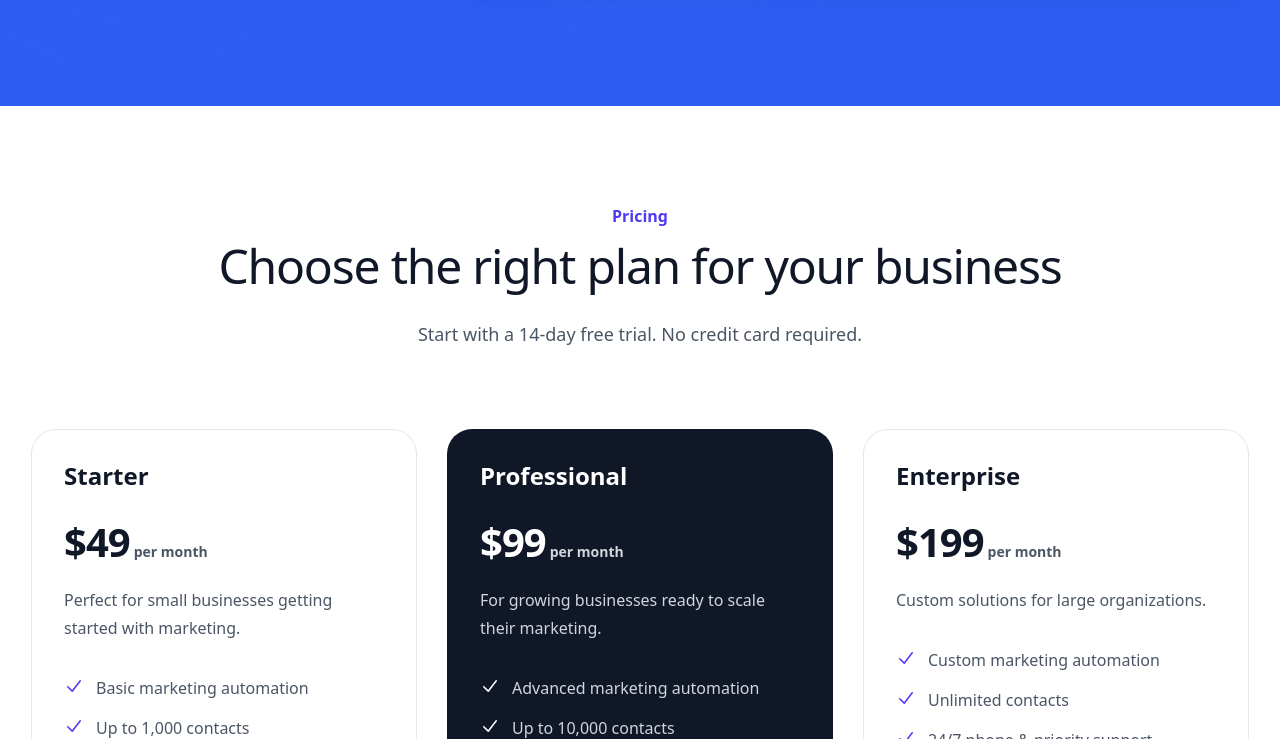
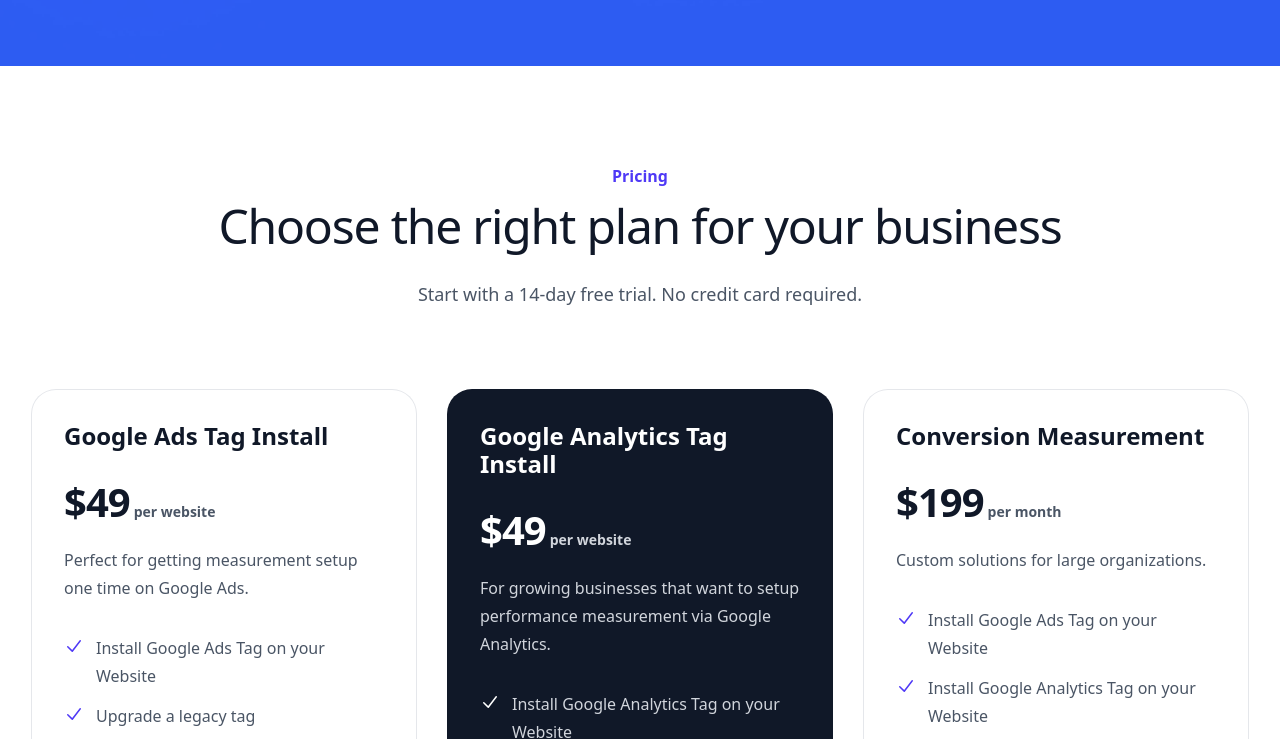
Before and after one commit to trusem/MainWebsite, an Astro site: page / in a window 1280 px wide. Shown: the part 2061-2800 px from the top of the page. Built offline with nearby package versions, Linux system fonts and the light colour scheme; Astro itself is replaced by a stand-in of ours.

Commit message:
Fixed Pricing options

```diff
--- a/src/components/Header.astro
+++ b/src/components/Header.astro
@@ -11,10 +11,9 @@
 
 <header class="py-10">
 	<Container>
-			<img src={logo.src} alt="logo" width="95" height="88"/>
 			<nav class="relative z-50 flex justify-between">
 				<div class="flex items-center md:gap-x-12">
-
+				<img src={logo.src} alt="logo" width="95" height="88"/>
 					<a href="/" aria-label="Home">Home</a>
 					<div class="hidden md:flex gap-x-6">
 						<HeaderLink href="#features">Features</HeaderLink>
@@ -23,7 +22,7 @@
 						<HeaderLink href="/blog">Blog</HeaderLink>
 					</div>
 				</div>
-				<div class="flex items-center gap-x-5 md:gap-x-8">
+				<div class="flex items-center gap-x-2 md:gap-x-2">
 					{isIndexPage && (
 						<a href="#pricing" color="blue">
 							<button class="text-sm rounded-full py-2 px-4 bg-blue-600 text-white hover:bg-blue-500 hover:text-slate-100 focus-visible:outline-blue-600">
--- a/src/components/Pricing.astro
+++ b/src/components/Pricing.astro
@@ -1,54 +1,45 @@
 ---
 const plans = [
     {
-        name: "Starter",
+        name: "Google Ads Tag Install",
         price: "$49",
-        period: "per month",
-        description: "Perfect for small businesses getting started with marketing.",
+        period: "per website",
+        description: "Perfect for getting measurement setup one time on Google Ads.",
         features: [
-            "Basic marketing automation",
-            "Up to 1,000 contacts",
-            "Email support",
-            "Basic analytics",
-            "3 team members",
-            "1 marketing campaign"
+            "Install Google Ads Tag on your Website",
+            "Upgrade a legacy tag",
+            "Test Installation",
+            "Email support"
         ],
         cta: "Get started",
         highlighted: false
     },
     {
-        name: "Professional",
-        price: "$99",
-        period: "per month",
-        description: "For growing businesses ready to scale their marketing.",
+        name: "Google Analytics Tag Install",
+        price: "$49",
+        period: "per website",
+        description: "For growing businesses that want to setup performance measurement via Google Analytics.",
         features: [
-            "Advanced marketing automation",
-            "Up to 10,000 contacts",
-            "Priority email & chat support",
-            "Advanced analytics & reporting",
-            "10 team members",
-            "5 marketing campaigns",
-            "Custom integrations"
+            "Install Google Analytics Tag on your Website",
+            "Upgrade a legacy tag",
+            "Test Installation",
+            "Email support"
         ],
-        cta: "Start free trial",
+        cta: "Get started",
         highlighted: true
     },
     {
-        name: "Enterprise",
+        name: "Conversion Measurement",
         price: "$199",
         period: "per month",
         description: "Custom solutions for large organizations.",
         features: [
-            "Custom marketing automation",
-            "Unlimited contacts",
-            "24/7 phone & priority support",
-            "Custom analytics & reporting",
-            "Unlimited team members",
-            "Unlimited marketing campaigns",
-            "Custom development",
-            "Dedicated account manager"
+            "Install Google Ads Tag on your Website",
+            "Install Google Analytics Tag on your Website",
+            "Test Installation",
+            "Custom analytics & reporting"
         ],
-        cta: "Contact sales",
+        cta: "Get started",
         highlighted: false
     }
 ];
```
